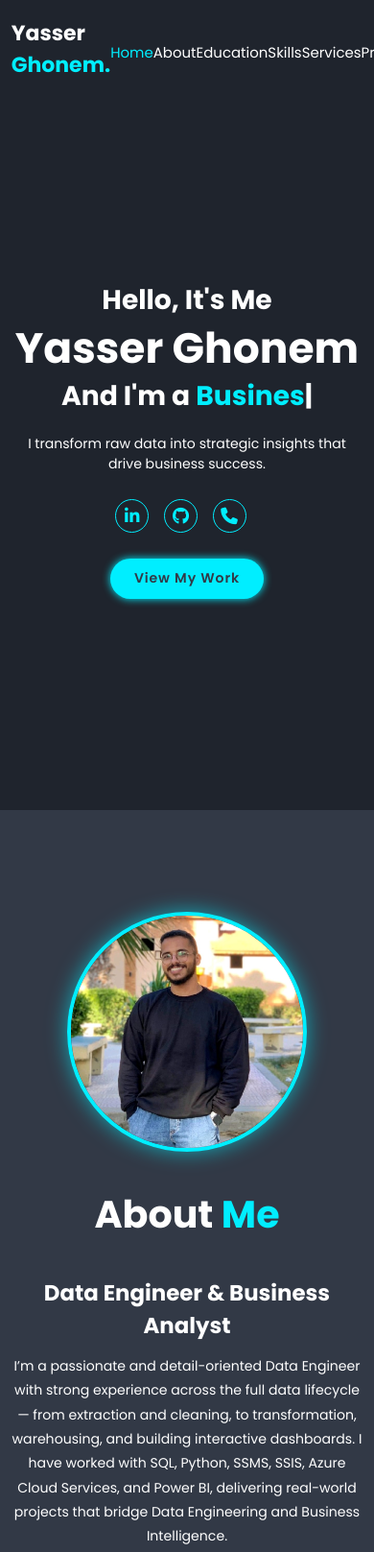
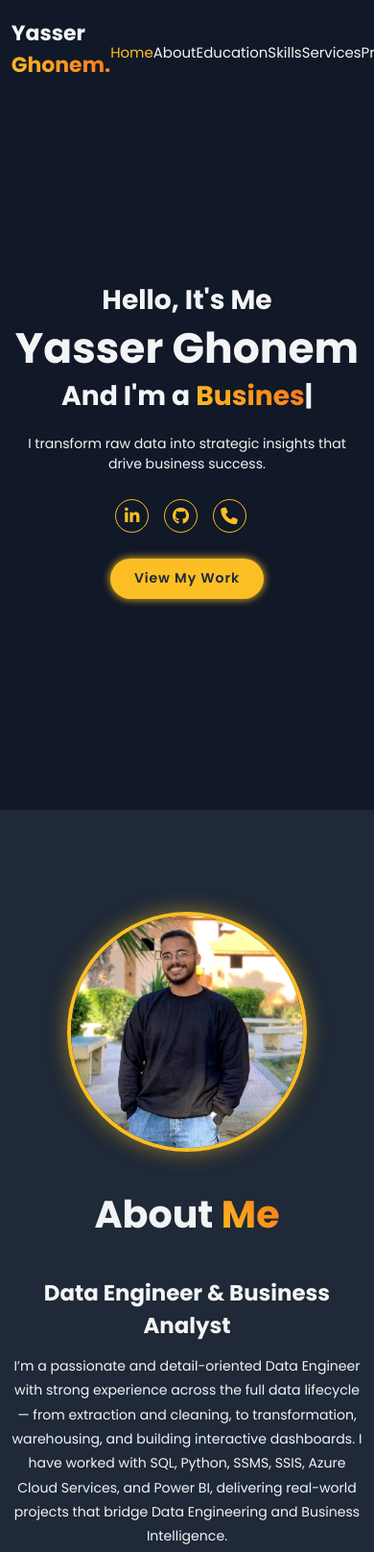
Before and after one commit to Yasserghonem/YasserGhonem.github.io, a plain HTML site: page index.html in a window 390 px wide. Shown: the top 1617 px of the page at 96% size. Drawn offline with nearby package versions, Linux system fonts and the light colour scheme.

Commit message:
Update index.html

```diff
--- a/index.html
+++ b/index.html
@@ -13,7 +13,7 @@
 
     <!-- CSS STYLES EMBEDDED -->
     <style>
-        /* General Styles and Variables */
+        /* General Styles and NEW COLOR PALETTE */
         * {
             margin: 0;
             padding: 0;
@@ -26,11 +26,21 @@
         }
 
         :root {
-            --bg-color: #1f242d;
-            --second-bg-color: #323946;
-            --text-color: #fff;
-            --main-color: #0ef;
-            --main-color-shadow: rgba(0, 239, 255, 0.6); /* Added for glowing effect */
+            --bg-color: #111827; /* Dark Navy */
+            --second-bg-color: #1F2937; /* Lighter Navy */
+            --text-color: #F3F4F6; /* Off-white */
+            --main-color: #FBBF24; /* Amber/Gold */
+            --main-color-shadow: rgba(251, 191, 36, 0.5); /* Amber shadow */
+            --gradient-end-color: #F97316; /* Vibrant Orange for gradient */
+        }
+
+        /* NEW: Gradient Text Style */
+        .gradient-text {
+            background: linear-gradient(45deg, var(--main-color), var(--gradient-end-color));
+            -webkit-background-clip: text;
+            -webkit-text-fill-color: transparent;
+            background-clip: text;
+            color: transparent; /* Fallback for older browsers */
         }
 
         html {
@@ -51,11 +61,7 @@
         .heading {
             text-align: center;
             font-size: 4.5rem;
-            margin-bottom: 4rem; /* Increased margin */
-        }
-
-        .heading span {
-            color: var(--main-color);
+            margin-bottom: 4rem;
         }
 
         .btn {
@@ -73,7 +79,7 @@
 
         .btn:hover {
             box-shadow: none;
-            transform: translateY(-5px); /* Added subtle lift effect */
+            transform: translateY(-5px);
         }
 
         /* Header */
@@ -83,15 +89,14 @@
             left: 0;
             width: 100%;
             padding: 2rem 9%;
-            background: transparent; /* Changed to transparent initially */
+            background: transparent;
             display: flex;
             justify-content: space-between;
             align-items: center;
             z-index: 100;
-            transition: background-color .4s ease, padding .4s ease; /* Smooth transition */
+            transition: background-color .4s ease, padding .4s ease;
         }
 
-        /* NEW: Sticky header style */
         .header.sticky {
             background: var(--bg-color);
             border-bottom: 1px solid var(--second-bg-color);
@@ -104,11 +109,6 @@
             font-weight: 700;
             cursor: default;
         }
-        /* NEW: Added style for logo accent */
-        .logo span {
-            color: var(--main-color);
-        }
-
 
         .navbar a {
             font-size: 1.7rem;
@@ -149,10 +149,6 @@
             margin-bottom: 2rem;
         }
 
-        span.multiple-text {
-            color: var(--main-color);
-        }
-
         .social-media a {
             display: inline-flex;
             justify-content: center;
@@ -172,7 +168,7 @@
             background: var(--main-color);
             color: var(--second-bg-color);
             box-shadow: 0 0 1rem var(--main-color);
-            transform: translateY(-5px); /* Added subtle lift effect */
+            transform: translateY(-5px);
         }
 
         /* About Section */
@@ -193,11 +189,9 @@
             border: .5rem solid var(--main-color);
             overflow: hidden;
             flex-shrink: 0;
-            /* NEW: Pulsing shadow effect */
             animation: pulse-shadow 2s infinite;
         }
 
-        /* NEW: Keyframes for the pulsing animation */
         @keyframes pulse-shadow {
             0% {
                 box-shadow: 0 0 1rem var(--main-color);
@@ -209,7 +203,6 @@
                 box-shadow: 0 0 1rem var(--main-color);
             }
         }
-
 
         .about-img img {
             width: 100%;
@@ -298,7 +291,7 @@
         .skill-tag:hover {
             background-color: var(--main-color);
             color: var(--second-bg-color);
-            transform: scale(1.05); /* Added scale on hover */
+            transform: scale(1.05);
             cursor: default;
         }
 
@@ -381,13 +374,12 @@
             overflow: hidden;
             display: flex;
             box-shadow: 0 0 1rem rgba(0,0,0, .5);
-            transition: transform 0.4s ease; /* Added transition */
+            transition: transform 0.4s ease;
         }
 
         .project-card:hover {
-            transform: scale(1.03); /* Card scales on hover */
+            transform: scale(1.03);
         }
-
 
         .project-card img {
             width: 100%;
@@ -411,12 +403,12 @@
             flex-direction: column;
             text-align: center;
             padding: 0 4rem;
-            opacity: 0; /* Initially hidden */
+            opacity: 0;
             transition: .5s ease;
         }
 
         .project-card:hover .project-layer {
-            opacity: 1; /* Fade in on hover */
+            opacity: 1;
         }
 
         .project-layer h4 {
@@ -446,7 +438,6 @@
             transition: transform .5s ease .2s;
         }
 
-        /* NEW: Animate content inside project layer */
         .project-card:hover .project-layer h4,
         .project-card:hover .project-layer p,
         .project-card:hover .project-layer a {
@@ -523,13 +514,12 @@
 
         @media (max-width: 768px) {
             .header {
-                background: var(--bg-color); /* Always show background on mobile */
+                background: var(--bg-color);
             }
             #menu-icon {
-                display: block; /* Placeholder for potential mobile menu */
+                display: block;
             }
             .navbar {
-                 /* This would need a menu toggle for a real mobile menu */
                 width: 100%;
                 display: flex;
                 justify-content: space-around;
@@ -560,7 +550,7 @@
 
     <!-- Header & Navigation -->
     <header class="header">
-        <a href="#" class="logo">Yasser <span>Ghonem.</span></a>
+        <a href="#" class="logo">Yasser <span class="gradient-text">Ghonem.</span></a>
         <nav class="navbar">
             <a href="#home" class="active">Home</a>
             <a href="#about">About</a>
@@ -577,7 +567,7 @@
         <div class="home-content">
             <h3>Hello, It's Me</h3>
             <h1>Yasser Ghonem</h1>
-            <h3>And I'm a <span class="multiple-text"></span></h3>
+            <h3>And I'm a <span class="multiple-text gradient-text"></span></h3>
             <p>I transform raw data into strategic insights that drive business success.</p>
             <div class="social-media">
                 <a href="https://www.linkedin.com/in/yasser-ghonem-3b7601262" target="_blank"><i class="fa-brands fa-linkedin-in"></i></a>
@@ -591,21 +581,20 @@
     <!-- About Me Section -->
     <section class="about" id="about">
         <div class="about-content">
-            <h2 class="heading">About <span>Me</span></h2>
+            <h2 class="heading">About <span class="gradient-text">Me</span></h2>
             <h3>Data Engineer & Business Analyst</h3>
             <p>I’m a passionate and detail-oriented Data Engineer with strong experience across the full data lifecycle — from extraction and cleaning, to transformation, warehousing, and building interactive dashboards. I have worked with SQL, Python, SSMS, SSIS, Azure Cloud Services, and Power BI, delivering real-world projects that bridge Data Engineering and Business Intelligence.</p>
             <p>My portfolio includes end-to-end solutions such as HR, Sales, IMDB Movies, and Suicide Analysis Dashboards, as well as automation pipelines that process and store data efficiently. I’ve also developed machine learning models for predictive analysis.</p>
             <p>I blend the precision of data engineering with the clarity of storytelling — delivering pipelines and dashboards that not only provide actionable insights, but also help teams save money, cut unnecessary costs, and make smarter, faster decisions. My competitive edge lies in my ability to handle projects from raw data to impactful insights — ensuring that stakeholders receive accurate data presented in clear, engaging visuals that drive real results.</p>
         </div>
         <div class="about-img">
-            <!-- Replace with your photo -->
             <img src="WhatsApp Image 2025-08-11 at 14.38.56_c94051c2.jpg" alt="Yasser Ghonem">
         </div>
     </section>
 
     <!-- Education Section -->
     <section class="education" id="education">
-        <h2 class="heading"><span>Education</span></h2>
+        <h2 class="heading"><span class="gradient-text">Education</span></h2>
         <div class="education-container">
             <div class="education-box">
                 <i class="fa-solid fa-graduation-cap"></i>
@@ -637,7 +626,7 @@
 
     <!-- Skills Section -->
     <section class="skills" id="skills">
-        <h2 class="heading">My <span>Skills</span></h2>
+        <h2 class="heading">My <span class="gradient-text">Skills</span></h2>
         <div class="skills-container">
             <div class="skill-tag">SQL</div>
             <div class="skill-tag">Excel</div>
@@ -657,7 +646,7 @@
 
     <!-- Offered Services Section -->
     <section class="services" id="services">
-        <h2 class="heading">Offered <span>Services</span></h2>
+        <h2 class="heading">Offered <span class="gradient-text">Services</span></h2>
         <div class="services-container">
             <div class="services-box">
                 <i class="fa-solid fa-cogs"></i>
@@ -686,7 +675,7 @@
 
     <!-- Projects (Previous Work) Section -->
     <section class="projects" id="projects">
-        <h2 class="heading">Latest <span>Projects</span></h2>
+        <h2 class="heading">Latest <span class="gradient-text">Projects</span></h2>
         <div class="projects-container">
             <div class="project-card">
                 <img src="CRM.jpg" alt="CRM Project">
@@ -742,7 +731,7 @@
     <!-- Call to Action & Contact Information -->
     <footer class="footer" id="contact">
         <div class="footer-content">
-            <h2 class="heading">Let's build something great <span>together!</span></h2>
+            <h2 class="heading">Let's build something great <span class="gradient-text">together!</span></h2>
             <p>Ready to turn your data into a valuable asset? Let's talk.</p>
             <div class="contact-info">
                 <div class="info-item">
@@ -767,12 +756,12 @@
     <!-- Typed.js for the typing effect -->
     <script src="https://unpkg.com/typed.js@2.0.16/dist/typed.umd.js"></script>
 
-    <!-- NEW: ScrollReveal.js for animations on scroll -->
+    <!-- ScrollReveal.js for animations on scroll -->
     <script src="https://unpkg.com/scrollreveal"></script>
 
     <!-- Custom JS -->
     <script>
-        // Typing animation (unchanged)
+        // Typing animation
         var typed = new Typed('.multiple-text', {
             strings: ['Data Engineer', 'Business Analyst', 'Power BI Developer'],
             typeSpeed: 70,
@@ -781,7 +770,7 @@
             loop: true
         });
 
-        // Active link switching & Sticky header (IMPROVED)
+        // Active link switching & Sticky header
         let sections = document.querySelectorAll('section');
         let navLinks = document.querySelectorAll('header nav a');
         let header = document.querySelector('.header');
@@ -806,7 +795,7 @@
             });
         };
 
-        // NEW: Scroll Reveal Animations
+        // Scroll Reveal Animations
         ScrollReveal({
             reset: true,
             distance: '80px',
```
